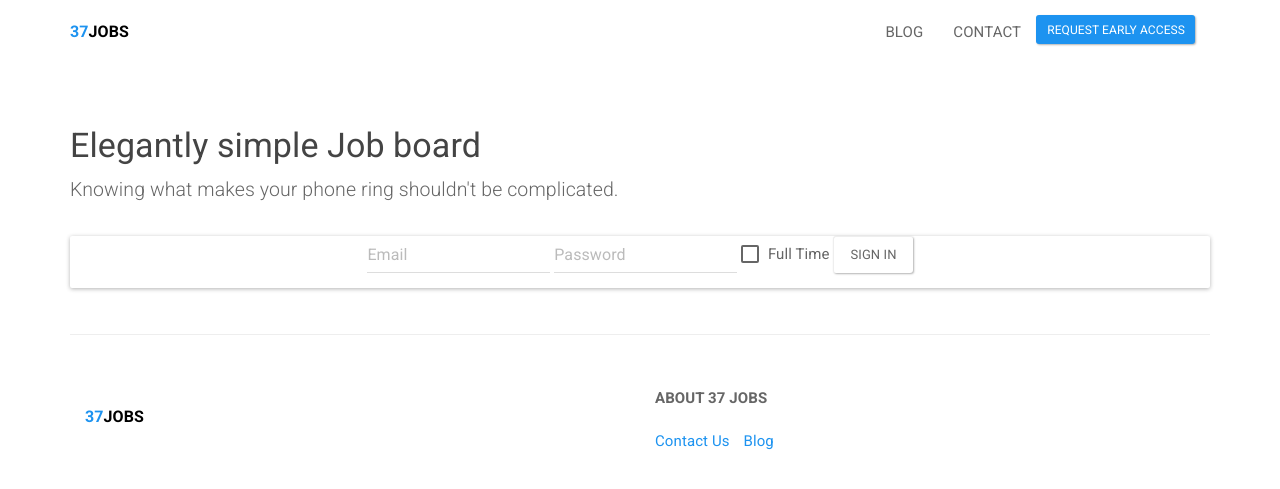
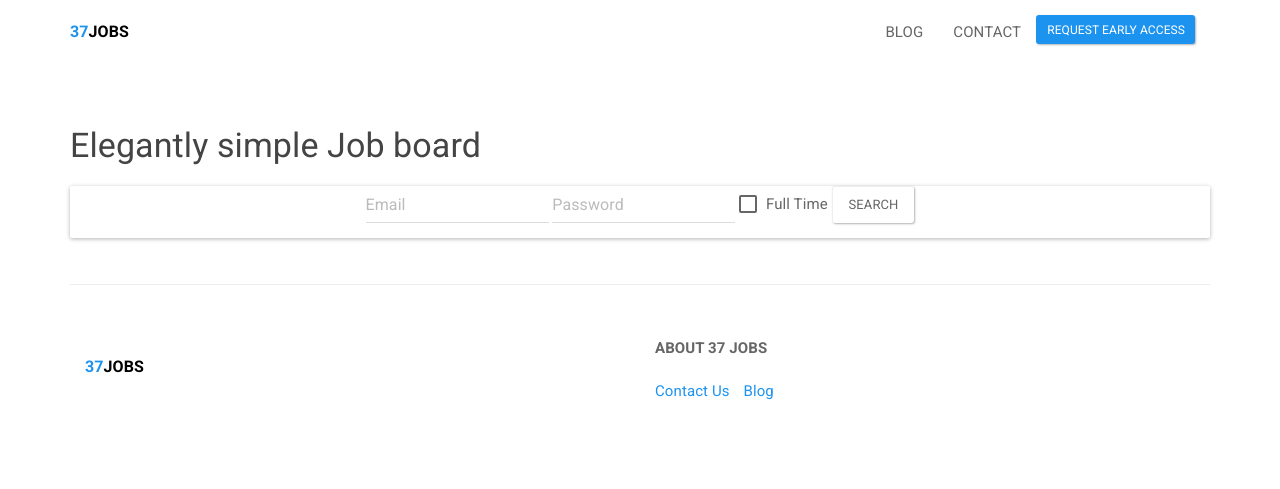
Before and after one commit to alexphelps/hiretech, a Jekyll site: the page built from index.html, in a window 1280 px wide. Shown: the top 489 px of the page. Built offline with Jekyll 4.4.1, drawn with Linux system fonts in a browser that asks for light colours; the list of posts is cut into pages by our own code.

Commit message:
progress

```diff
--- a/index.html
+++ b/index.html
@@ -9,8 +9,7 @@ title:  '37 Jobs '
 		<div class="row p-b-10">
 			<div class="col-md-12">
 					<h3>Elegantly simple Job board</h3>
-				<p class="lead">Knowing what makes your phone ring shouldn't be complicated.</p>
-		</div>
+				</div>
 		</div>
 		<div class="row">
 			<div class="col-md-12 text-center">
@@ -18,11 +17,11 @@ title:  '37 Jobs '
 					<div class="panel-body p-20">
 						<form class="form-inline">
 							<div class="form-group">
-								<label class="sr-only" for="exampleInputEmail3">Email address</label>
+								<label class="sr-only" for="exampleInputEmail3"></label>
 								<input type="email" class="form-control" id="exampleInputEmail3" placeholder="Email">
 							</div>
 							<div class="form-group">
-								<label class="sr-only" for="exampleInputPassword3">Password</label>
+								<label class="sr-only" for="exampleInputPassword3"></label>
 								<input type="password" class="form-control" id="exampleInputPassword3" placeholder="Password">
 							</div>
 							<div class="checkbox">
@@ -30,7 +29,7 @@ title:  '37 Jobs '
 									<input type="checkbox"> Full Time
 								</label>
 							</div>
-							<button type="submit" class="btn btn-default">Sign in</button>
+							<button type="submit" class="btn btn-default">Search</button>
 						</form>
 					</div>
 				</div>
```
Also changed, not shown: README.md.
